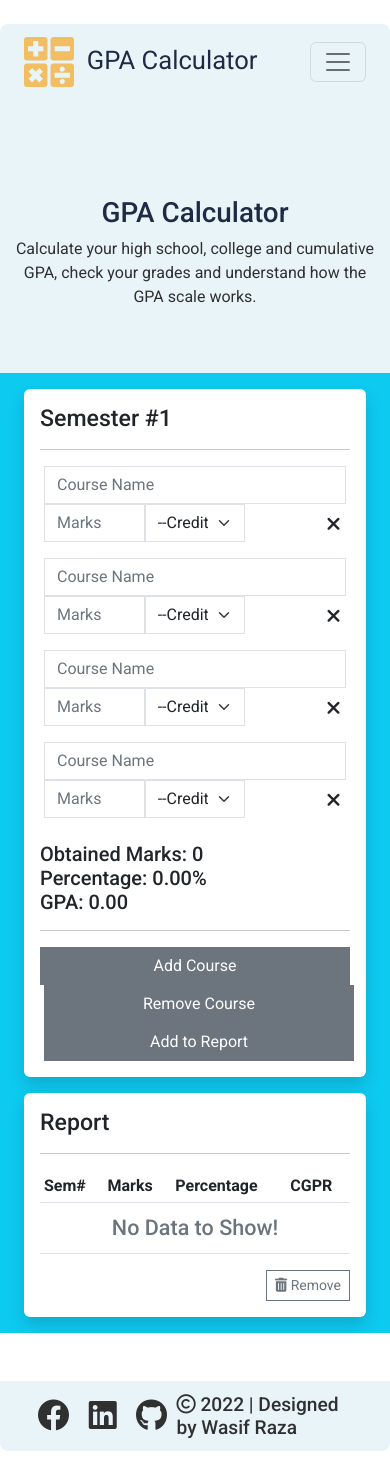
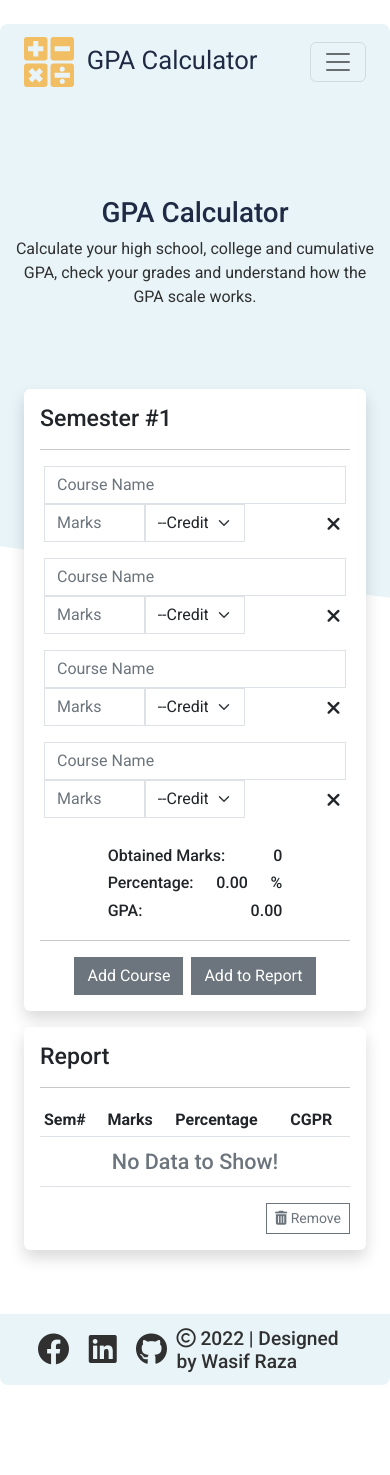
Before and after one commit to mwasifraza/gpa-calculator, a React (Create React App) app: page / in a window 390 px wide. After the commit the page ends 1409 px from the top, so only its background shows below. Built offline with nearby package versions, Linux system fonts and the light colour scheme.

Commit message:
calc pg responsive 2

```diff
--- a/src/components/Calculate.js
+++ b/src/components/Calculate.js
@@ -18,7 +18,7 @@ const Calculate = () => {
                     </div>
                 </div>
                 <div className='row gpa-form py-5'>
-                    <div className='col-lg-11 col-sm-12 mx-auto z-2 bg-info'>
+                    <div className='col-lg-11 col-sm-12 mx-auto z-2'>
                         <div className='px-4 py-2'>
                             <GpaSection />
                         </div>
--- a/src/components/elements/SemesterForm.js
+++ b/src/components/elements/SemesterForm.js
@@ -10,34 +10,29 @@ const SemesterForm = props => {
             {props.children}
         </form>
         <div className='row mt-4'>
-            <div className='col-md-4'>
-                <h5 className='mb-0'>Obtained Marks: <span id='obt-marks'>0</span></h5>
+            <div className='col-sm-4 col-8 my-1 my-sm-0 mx-sm-0 mx-auto px-4 px-sm-2'>
+                <h6 className='mb-0 d-sm-block d-flex justify-content-between'>Obtained Marks: <span id='obt-marks'>0</span></h6>
             </div>
-            <div className='col-md-4'>
-                <h5 className='mb-0'>Percentage: <span id='percent'>0.00</span>%</h5>
+            <div className='col-sm-4 col-8 my-1 my-sm-0 mx-sm-0 mx-auto px-4 px-sm-2'>
+                <h6 className='mb-0 d-sm-block d-flex justify-content-between'>Percentage: <span id='percent'>0.00</span>%</h6>
             </div>
-            <div className='col-md-4'>
-                <h5 className='mb-0'>GPA: <span id='cgpr'>0.00</span></h5>
+            <div className='col-sm-4 col-8 my-1 my-sm-0 mx-sm-0 mx-auto px-4 px-sm-2'>
+                <h6 className='mb-0 d-sm-block d-flex justify-content-between'>GPA: <span id='cgpr'>0.00</span></h6>
             </div>
         </div>
         <hr />
-        <div className='row'>
-            <div className='col-md-4'>
-                <button type="button" onClick={props.addChild} className='btn rounded-0 shadow-none btn-secondary w-100' id=''>
+
+        <div className='d-flex justify-content-center'>
+            <button type="button" onClick={props.addChild} className='btn rounded-0 shadow-none mx-1 btn-secondary' id=''>
                 {/* <i className='fas fa-plus'></i> */}
                 Add Course
             </button>
-            </div>
-            <div className='col-md-4'>
-                <button type="button" onClick={props.removeChild} className='btn rounded-0 shadow-none mx-1 btn-secondary w-100' id=''>
+            {/* <button type="button" onClick={props.removeChild} className='btn rounded-0 shadow-none mx-1 btn-secondary' id=''>
                 Remove Course
-                </button>
-            </div>
-            <div className='col-md-4'>
-                <button type="button" onClick={props.report} className='btn rounded-0 shadow-none mx-1 btn-secondary w-100' id=''>
+            </button> */}
+            <button type="button" onClick={props.report} className='btn rounded-0 shadow-none mx-1 btn-secondary' id=''>
                 Add to Report
             </button>
-            </div>
         </div>
     </div>
     </>
```
Lines whose indentation alone changed are shown as unchanged.
